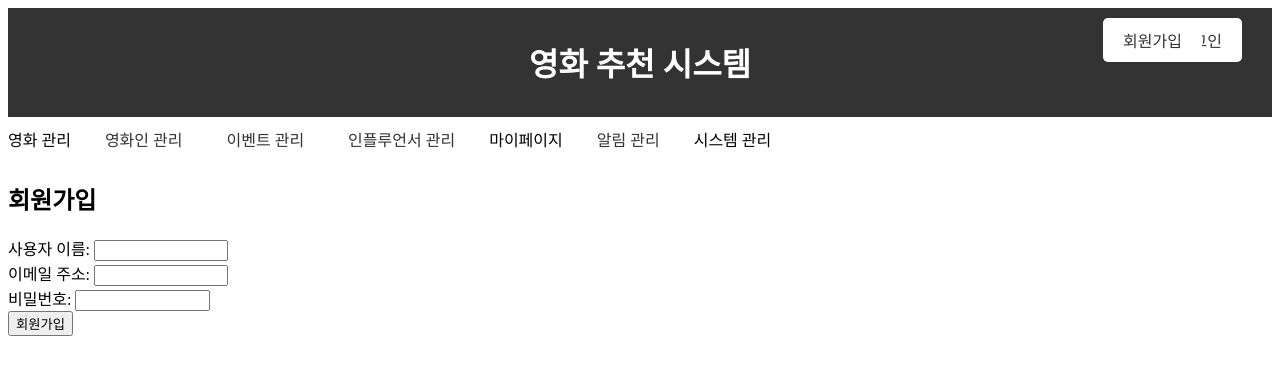
After one commit to sbjfans/genimovie, a Flask app: page /register in a window 1280 px wide. The commit adds this page. Shown: the top 375 px of the page. Run offline with Flask 3, Linux system fonts and the light colour scheme.

Commit message:
로그인,로그아웃 회원가입 db연결, css. main에 전체 있음... 이게 제대로된 자료

```diff
--- a/app.py
+++ b/app.py
@@ -1,11 +1,11 @@
-from flask import Flask, render_template, request, redirect, url_for
+from flask import Flask, render_template, request, redirect, url_for, session, flash
 from flask_sqlalchemy import SQLAlchemy
+from werkzeug.security import generate_password_hash, check_password_hash
+import logging
 from menu import menu
 
-
 app = Flask(__name__)
-
-
+app.config['SECRET_KEY'] = 'your_secret_key'  # Replace with your secret key
 app.config['SQLALCHEMY_DATABASE_URI'] = 'mysql+pymysql://root:@10.0.66.94/moviedb'
 app.config['SQLALCHEMY_TRACK_MODIFICATIONS'] = False
 db = SQLAlchemy(app)
@@ -52,18 +52,102 @@ class Movie(db.Model):
     description = db.Column(db.Text, nullable=True)
     release_date = db.Column(db.String(500), nullable=True)
 
+class User(db.Model):
+    __tablename__ = 'tb_users'
+    user_id = db.Column(db.Integer, primary_key=True)
+    user_type_cd = db.Column(db.String(1), nullable=True)
+    signup_status_cd = db.Column(db.String(1), nullable=True)
+    username = db.Column(db.String(50), unique=True, nullable=False)
+    email = db.Column(db.String(100), unique=True, nullable=False)
+    password_hash = db.Column(db.String(255), nullable=False)
+    is_active = db.Column(db.Boolean, default=True)
+    created_at = db.Column(db.TIMESTAMP, default=db.func.current_timestamp())
+    created_by = db.Column(db.Integer, db.ForeignKey('tb_users.user_id'), nullable=True)
+    updated_at = db.Column(db.TIMESTAMP, default=db.func.current_timestamp(), onupdate=db.func.current_timestamp())
+    updated_by = db.Column(db.Integer, db.ForeignKey('tb_users.user_id'), nullable=True)
+
+    # Foreign key relationships (self-referential)
+    created_by_user = db.relationship('User', remote_side=[user_id], foreign_keys=[created_by])
+    updated_by_user = db.relationship('User', remote_side=[user_id], foreign_keys=[updated_by])
+
+class Log(db.Model):
+    __tablename__ = 'tb_logs'
+    log_id = db.Column(db.Integer, primary_key=True)
+    user_id = db.Column(db.Integer, db.ForeignKey('tb_users.user_id'))
+    action = db.Column(db.String(255), nullable=False)
+    timestamp = db.Column(db.TIMESTAMP, default=db.func.current_timestamp())
+
+# 로그 기록 함수
+def log_action(user_id, action):
+    log_entry = Log(user_id=user_id, action=action)
+    db.session.add(log_entry)
+    db.session.commit()
+
 # 라우트 설정
 @app.route('/')
 def index():
     return render_template('main.html')
 
+@app.route('/register', methods=['GET', 'POST'])
+def register():
+    if request.method == 'POST':
+        username = request.form['username']
+        email = request.form['email']
+        password = request.form['password']
+
+        if User.query.filter_by(username=username).first() or User.query.filter_by(email=email).first():
+            flash('사용자 이름 또는 이메일이 이미 존재합니다.', 'error')
+            return redirect(url_for('register'))
+
+        hashed_password = generate_password_hash(password, method='pbkdf2:sha256')
+        new_user = User(username=username, email=email, password_hash=hashed_password)
+
+        db.session.add(new_user)
+        db.session.commit()
+
+        log_action(new_user.user_id, '회원가입 성공')
+
+        flash('회원가입 성공! 로그인 해주세요.', 'success')
+        return redirect(url_for('login'))
+
+    return render_template('register.html')
+
+@app.route('/login', methods=['GET', 'POST'])
+def login():
+    if request.method == 'POST':
+        username = request.form['username']
+        password = request.form['password']
+        user = User.query.filter_by(username=username).first()
+
+        if user and check_password_hash(user.password_hash, password):
+            session['user_id'] = user.user_id
+            log_action(user.user_id, '로그인 성공')
+            flash('로그인 성공!', 'success')
+            return redirect(url_for('index'))
+        else:
+            flash('사용자 이름이나 비밀번호가 잘못되었습니다.', 'danger')
+
+    return render_template('login.html')
+
+@app.route('/logout')
+def logout():
+    user_id = session.pop('user_id', None)
+    if user_id:
+        log_action(user_id, '로그아웃')
+    flash('로그아웃 되었습니다.', 'info')
+    return redirect(url_for('login'))
+
+@app.route('/logs')
+def logs():
+    log_entries = Log.query.order_by(Log.timestamp.desc()).all()
+    return render_template('logs.html', logs=log_entries)
 
 
 def create_app():
-
     app.register_blueprint(menu, url_prefix='/menu')  # 블루프린트 등록
     return app
 
 if __name__ == '__main__':
+    logging.basicConfig(level=logging.DEBUG)
     app = create_app()
     app.run(debug=True)
--- a/templates/main.html
+++ b/templates/main.html
@@ -4,6 +4,7 @@
     <meta charset="UTF-8">
     <title>영화 추천 시스템</title>
     <style>
+
         /* Basic styles for the menu */
         nav ul {
             list-style: none;
@@ -47,12 +48,53 @@
             color: #fff;
             padding: 10px 20px;
             text-align: center;
+            position: relative;
+        }
+
+        /* 입력 박스 길이 조정 스타일 */
+        .input-field {
+            width: 10%; /* 부모 요소의 너비에 맞게 설정 */
+    }
+        .button {
+            background-color: #fff;
+            color: #333;
+            padding: 10px 20px;
+            border: none;
+            border-radius: 5px;
+            cursor: pointer;
+            font-size: 16px;
+            text-decoration: none;
+            margin: 0 10px;
+        }
+        .button:hover {
+            background-color: #ddd;
+        }
+        .login-button {
+            position: absolute;
+            right: 20px;
+            top: 10px;
+        }
+        .logout-button {
+            position: absolute;
+            right: 100px; /* Adjusted to ensure no overlap with login button */
+            top: 10px;
+        }
+        .register-button {
+            position: absolute;
+            right: 60px; /* Adjusted to ensure no overlap with login and logout buttons */
+            top: 10px;
         }
     </style>
 </head>
 <body>
     <header>
         <h1>영화 추천 시스템</h1>
+        {% if session.get('user_id') %}
+            <a href="{{ url_for('logout') }}" class="button logout-button">로그아웃</a>
+        {% else %}
+            <a href="{{ url_for('login') }}" class="button login-button">로그인</a>
+            <a href="{{ url_for('register') }}" class="button register-button">회원가입</a>
+        {% endif %}
     </header>
     <nav>
         <ul>
@@ -75,9 +117,6 @@
 
             <!-- 인플루언서 관리 메뉴 항목 -->
             <li><a href="{{url_for('menu.influencer_list')}}">인플루언서 관리</a></li>
-
-            <!-- 로그인 메뉴 항목 -->
-            <li><a href="{{url_for('menu.login')}}">로그인</a></li>
 
             <!-- 마이페이지 메뉴 항목 -->
             <li>
--- /dev/null
+++ b/templates/register.html
@@ -0,0 +1,35 @@
+{% extends 'main.html' %}
+
+{% block content %}
+<h2>회원가입</h2>
+<form method="POST" action="{{ url_for('register') }}">
+    <div class="input-container">
+        <label for="username">사용자 이름:</label>
+        <input type="text" id="username" name="username" maxlength="50" required class="input-field">
+    </div>
+    <div class="input-container">
+        <label for="email">이메일 주소:</label>
+        <input type="email" id="email" name="email" required class="input-field">
+    </div>
+    <div class="input-container">
+        <label for="password">비밀번호:</label>
+        <input type="password" id="password" name="password" required class="input-field">
+    </div>
+    <div>
+        <button type="submit">회원가입</button>
+    </div>
+    {% with messages = get_flashed_messages(with_categories=true) %}
+        {% if messages %}
+            <div class="flash">
+                {% for category, message in messages %}
+                    <div class="{{ category }}">{{ message }}</div>
+                {% endfor %}
+            </div>
+        {% endif %}
+    {% endwith %}
+</form>
+{% endblock %}
+
+{% block styles %}
+
+{% endblock %}
--- /dev/null
+++ b/venv4/pyvenv.cfg
@@ -0,0 +1,5 @@
+home = C:\Users\606-17\AppData\Local\Programs\Python\Python312
+include-system-site-packages = false
+version = 3.12.4
+executable = C:\Users\606-17\AppData\Local\Programs\Python\Python312\python.exe
+command = C:\Users\606-17\AppData\Local\Programs\Python\Python312\python.exe -m venv D:\genimovie\venv4
```
Also changed, not shown: templates/login.html (added, +27 -0 lines), templates/logs.html (added, +25 -0 lines), 13 other files.
